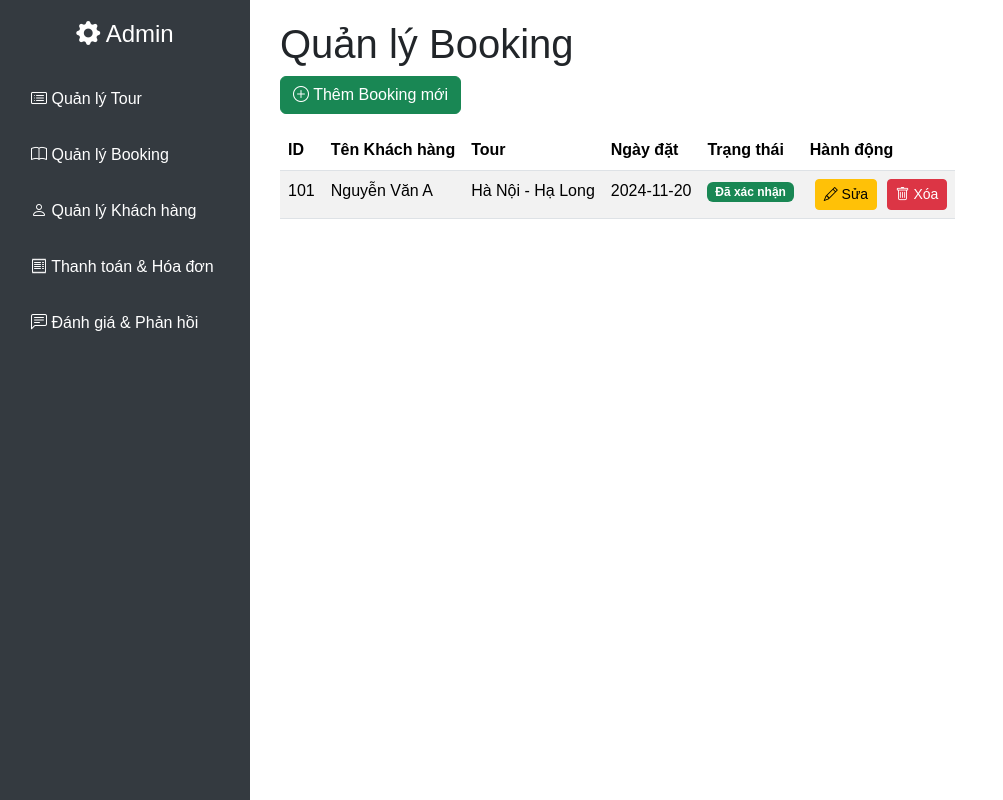
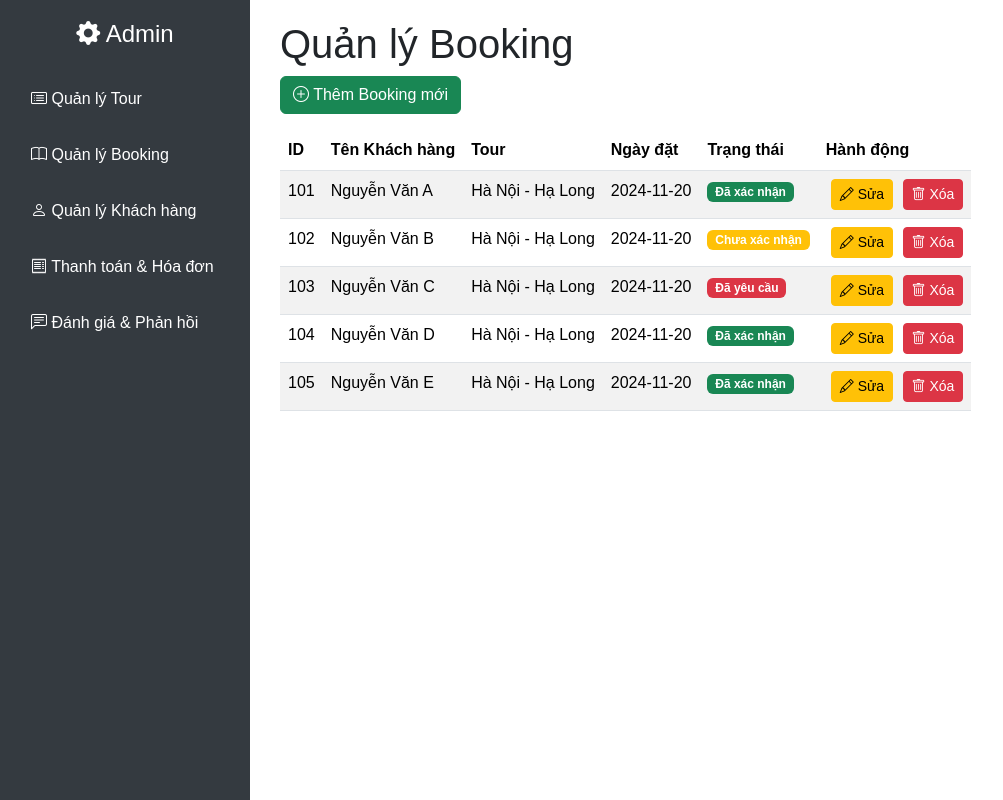
Before and after one commit to HuuHau235/Booking_Tour, a PHP site: page /admin/admin_tours.php in a window 1280 px wide. Shown: the whole page, without its empty margins (0-1003 px from the left). Run offline with PHP 8.4, Linux system fonts and the light colour scheme.

Commit message:
done code admin

```diff
--- a/src/admin/admin_tours.php
+++ b/src/admin/admin_tours.php
@@ -89,6 +89,70 @@
                         <tr>
                             <td>101</td>
                             <td>Nguyễn Văn A</td>
+                            <td>Hà Nội - Hạ Long</td>
+                            <td>2024-11-20</td>
+                            <td><span class="badge bg-success">Đã xác nhận</span></td>
+                            <td>
+                                <button class="btn btn-warning btn-sm" data-bs-toggle="modal" data-bs-target="#editModal">
+                                    <i class="bi bi-pencil"></i> Sửa
+                                </button>
+                                <button class="btn btn-danger btn-sm" data-bs-toggle="modal" data-bs-target="#deleteModal">
+                                    <i class="bi bi-trash"></i> Xóa
+                                </button>
+                            </td>
+                        </tr>
+
+                        <tr>
+                            <td>102</td>
+                            <td>Nguyễn Văn B</td>
+                            <td>Hà Nội - Hạ Long</td>
+                            <td>2024-11-20</td>
+                            <td><span class="badge bg-warning">Chưa xác nhận</span></td>
+                            <td>
+                                <button class="btn btn-warning btn-sm" data-bs-toggle="modal" data-bs-target="#editModal">
+                                    <i class="bi bi-pencil"></i> Sửa
+                                </button>
+                                <button class="btn btn-danger btn-sm" data-bs-toggle="modal" data-bs-target="#deleteModal">
+                                    <i class="bi bi-trash"></i> Xóa
+                                </button>
+                            </td>
+                        </tr>
+
+                        <tr>
+                            <td>103</td>
+                            <td>Nguyễn Văn C</td>
+                            <td>Hà Nội - Hạ Long</td>
+                            <td>2024-11-20</td>
+                            <td><span class="badge bg-danger">Đã yêu cầu</span></td>
+                            <td>
+                                <button class="btn btn-warning btn-sm" data-bs-toggle="modal" data-bs-target="#editModal">
+                                    <i class="bi bi-pencil"></i> Sửa
+                                </button>
+                                <button class="btn btn-danger btn-sm" data-bs-toggle="modal" data-bs-target="#deleteModal">
+                                    <i class="bi bi-trash"></i> Xóa
+                                </button>
+                            </td>
+                        </tr>
+
+                        <tr>
+                            <td>104</td>
+                            <td>Nguyễn Văn D</td>
+                            <td>Hà Nội - Hạ Long</td>
+                            <td>2024-11-20</td>
+                            <td><span class="badge bg-success">Đã xác nhận</span></td>
+                            <td>
+                                <button class="btn btn-warning btn-sm" data-bs-toggle="modal" data-bs-target="#editModal">
+                                    <i class="bi bi-pencil"></i> Sửa
+                                </button>
+                                <button class="btn btn-danger btn-sm" data-bs-toggle="modal" data-bs-target="#deleteModal">
+                                    <i class="bi bi-trash"></i> Xóa
+                                </button>
+                            </td>
+                        </tr>
+
+                        <tr>
+                            <td>105</td>
+                            <td>Nguyễn Văn E</td>
                             <td>Hà Nội - Hạ Long</td>
                             <td>2024-11-20</td>
                             <td><span class="badge bg-success">Đã xác nhận</span></td>
```
Also changed, not shown: src/admin/admin_booking.php (+24 -0 lines).
